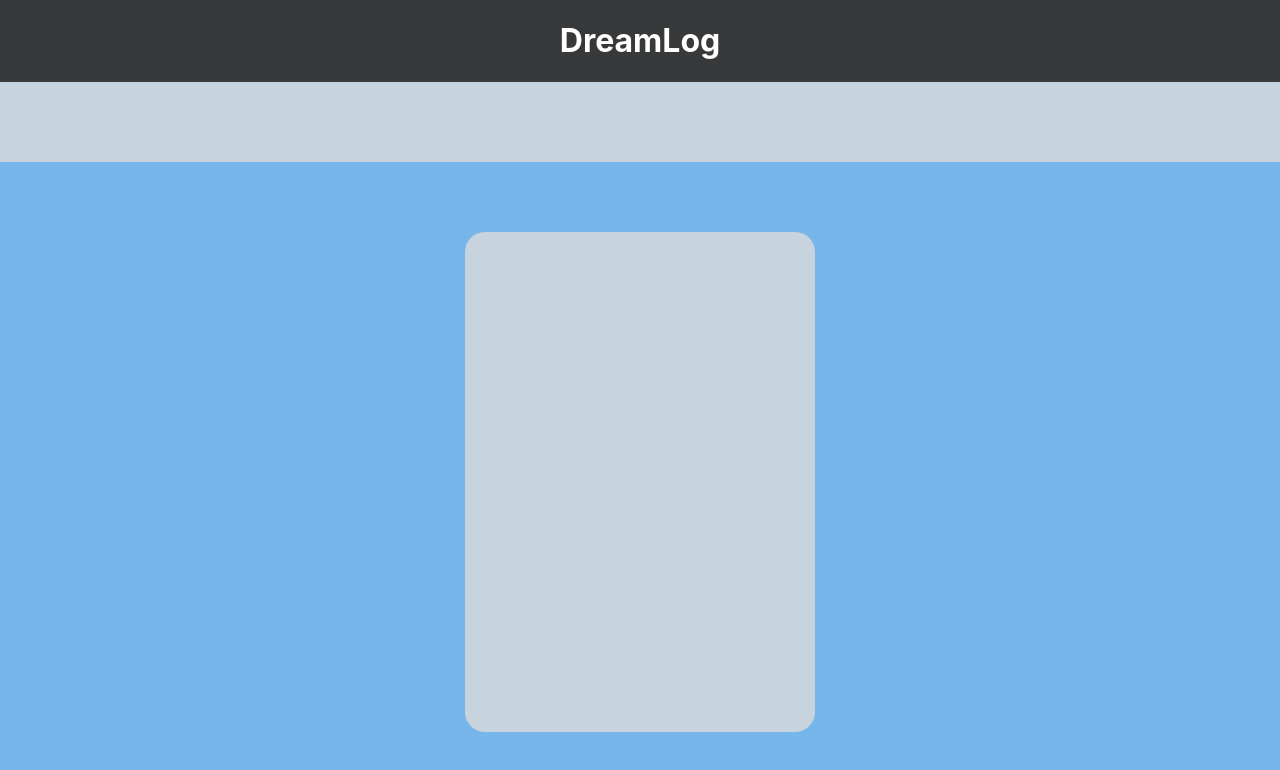
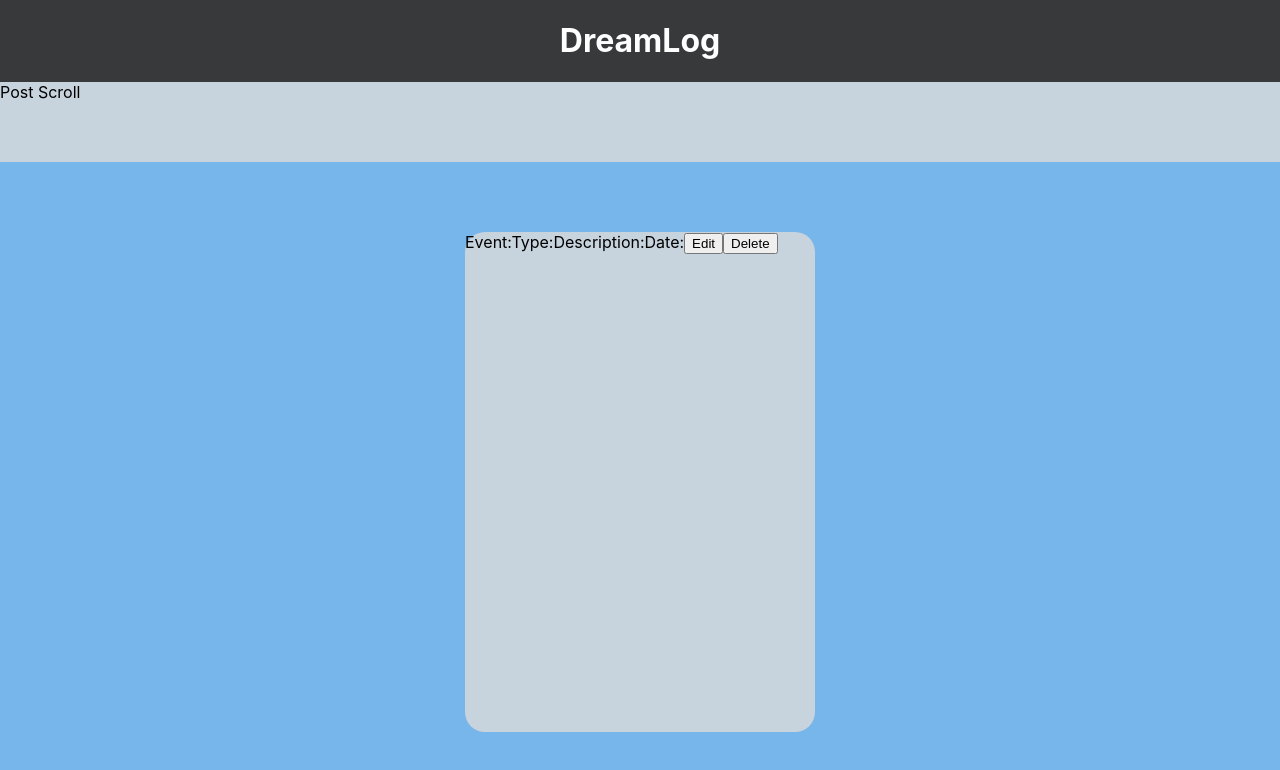
Before and after one commit to danny-byrne/DreamLog-Client, a React (Create React App) app: page / in a window 1280 px wide. Shown: the top 770 px of the page. Built offline with nearby package versions, Linux system fonts and the light colour scheme.

Commit message:
Refactor: implemented passed state and Html handlers

```diff
--- a/src/App.scss
+++ b/src/App.scss
@@ -40,6 +40,7 @@ $darkBlue: #2a3a59;
   height: 10vh;
   background-color: $beauBlue;
   float: top;
+  text-align: center;
 }
 
 .Post-Container {
--- a/src/components/EditNew.js
+++ b/src/components/EditNew.js
@@ -1,16 +1,41 @@
 import React from "react";
+import classes from "./Input.module.css";
+import DatePicker from "react-datepicker";
 
 export default function EditNew(props) {
+  const { createPost, updatePost, deletePost } = props.htmlHandlers;
+  const { newDescription, newType, newEvent, newDate, newId } = props.post;
+  const {
+    setNewDescription,
+    setNewType,
+    setNewEvent,
+    setNewId,
+  } = props.stateHandlers;
+
+  //pull in and destructure stateHandlers
+  //if new pass createPost to onSubmit
+  //if edit updatePost
+  let curCreateMethod = (view) => {
+    switch (view) {
+      case "edit":
+        return updatePost;
+      case "new":
+        return createPost;
+      default:
+        break;
+    }
+  };
+
   return (
     <>
-      <form onSubmit={this.update}>
+      <form onSubmit={curCreateMethod(props.view)}>
         <label>Event</label>
         <input
           type="text"
           required
           className={classes.input}
           name="event"
-          value={this.state.event}
+          value={newEvent}
           onChange={this.handleChange}
         />
 
@@ -20,7 +45,7 @@ export default function EditNew(props) {
           required
           className={classes.input}
           name="type"
-          value={this.state.type}
+          value={newType}
           onChange={this.handleChange}
         />
 
@@ -30,14 +55,14 @@ export default function EditNew(props) {
           required
           className={classes.input}
           name="description"
-          value={this.state.description}
+          value={newDescription}
           onChange={this.handleChange}
         />
 
         <label>Date </label>
         <DatePicker
           className={classes.input}
-          selected={Date.parse(this.state.date)}
+          selected={Date.parse(newDate)}
           required
           name="date"
           onChange={(newDate) => this.setState({ date: newDate })}
--- a/src/components/PostsScroll.js
+++ b/src/components/PostsScroll.js
@@ -1,5 +1,5 @@
 import React from "react";
 
 export default function PostsScroll() {
-  return <div className="Posts-Scroll"></div>;
+  return <div className="Posts-Scroll">Post Scroll</div>;
 }
--- a/src/components/View.js
+++ b/src/components/View.js
@@ -8,7 +8,7 @@ export default function View(props) {
       <button className="changeView" onClick={() => props.switchView("edit")}>
         Edit
       </button>
-      <button onClick={this.delete}>Delete</button>
+      <button onClick={props.delete}>Delete</button>
     </div>
   );
 }
--- a/src/containers/PostContainer.js
+++ b/src/containers/PostContainer.js
@@ -1,4 +1,4 @@
-import React, { useState } from "react";
+import React, { useState, useEffect } from "react";
 import EditNew from "../components/EditNew";
 import View from "../components/View";
 
@@ -8,14 +8,23 @@ export default function PostContainer(props) {
   const [newEvent, setNewEvent] = useState("");
   const [newDate, setNewDate] = useState(new Date());
   const [newId, setNewId] = useState("");
-  const [newView, setNewView] = useState("look");
+  const [curView, setCurView] = useState("view");
+
+  useEffect(() => {
+    console.log("re-rendering");
+    return () => {
+      // cleanup;
+    };
+  }, []);
 
   const setEditState = () => {
-    setNewDescription(props.description);
-    setNewType(props.newType);
-    setNewEvent(props.event);
-    setNewDescription(props.date);
-    setNewId(props.id);
+    console.log("setting edit state ", props.post);
+    setNewDescription(props.post.description);
+    setNewType(props.post.newType);
+    setNewEvent(props.post.event);
+    setNewDescription(props.post.date);
+    setNewId(props.post.id);
+    setNewDate(props.post.date);
   };
 
   const createNewState = () => {
@@ -27,18 +36,21 @@ export default function PostContainer(props) {
   };
 
   const switchView = (view) => {
+    console.log("switching view to ", view);
     switch (view) {
       case "view":
-        setNewView("view");
+        setCurView("view");
         break;
       case "edit":
         setEditState();
+        setCurView("edit");
       case "new":
         createNewState();
+        setCurView("new");
       default:
         break;
     }
-    setNewView(view);
+    setCurView(view);
   };
 
   const inFields = {
@@ -47,27 +59,29 @@ export default function PostContainer(props) {
     newEvent,
     newDate,
     newId,
-    newView,
   };
 
   const stateHandlers = {
     setNewDescription,
     setNewType,
     setNewEvent,
-    setNewDescription,
     setNewId,
+    setNewDate,
   };
 
-  let createView = (view) => {
-    switch (view) {
-      case "look":
+  let createView = (curView) => {
+    console.log();
+    switch (curView) {
+      case "view":
         return <View post={props.post} switchView={switchView} />;
-      case "touch":
+      case "edit":
         return (
           <EditNew
             post={inFields}
             switchView={switchView}
             stateHandlers={stateHandlers}
+            htmlHandlers={props.htmlHandlers}
+            view={curView}
           />
         );
       case "new":
@@ -76,16 +90,24 @@ export default function PostContainer(props) {
             post={inFields}
             switchView={switchView}
             stateHandlers={stateHandlers}
+            htmlHandlers={props.htmlHandlers}
           />
         );
       default:
-        return <View post={props.post} switchView={switchView} />;
+        return (
+          <View
+            post={props.post}
+            switchView={switchView}
+            delete={props.htmlHandlers.deletePost}
+            switchView={switchView}
+          />
+        );
     }
   };
 
   return (
     <div className="Post-Container">
-      <div className="Post"></div>
+      <div className="Post">{createView(curView)}</div>
     </div>
   );
 }
--- a/src/containers/PostsContainer.js
+++ b/src/containers/PostsContainer.js
@@ -23,7 +23,7 @@ const dummyPosts = [
 ];
 
 export default function PostsContainer() {
-  const [posts, setPosts] = useState([...dummyPosts]);
+  const [posts, setPosts] = useState(dummyPosts);
   const [curPost, setCurPost] = useState(0);
 
   const getPosts = () => {
@@ -52,7 +52,7 @@ export default function PostsContainer() {
     setCurPost(num);
   };
 
-  const handlers = { getPosts, deletePost, updatePost };
+  const htmlHandlers = { getPosts, deletePost, updatePost };
 
   useEffect(() => {
     getPosts();
@@ -61,7 +61,7 @@ export default function PostsContainer() {
   return (
     <div className="Posts-Container">
       <PostsScroll posts={posts} setPost={setPost} />
-      <PostContainer handlers={handlers} post={posts[curPost]} />
+      <PostContainer htmlHandlers={htmlHandlers} post={posts[curPost]} />
     </div>
   );
 }
```
